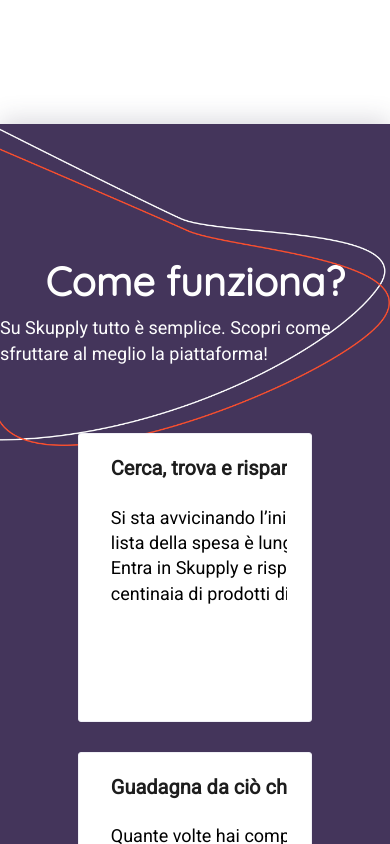
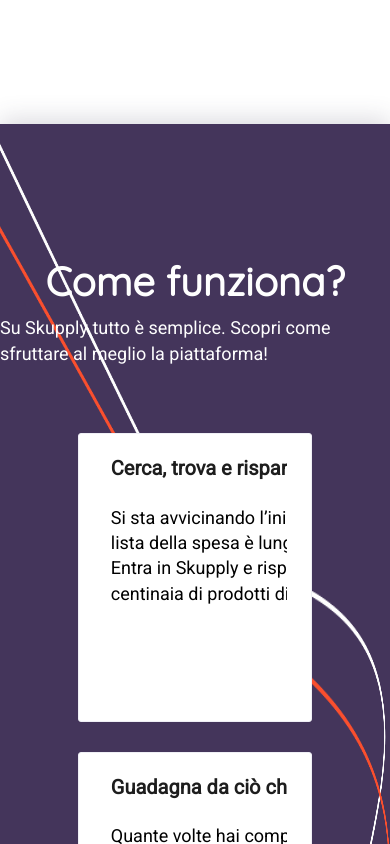
Before and after one commit to skupply/frontend, a Vue app: page / in a window 390 px wide. Shown: the part 840-1684 px from the top of the page. Built offline with nearby package versions, Linux system fonts and the light colour scheme.

Commit message:
Fixed vectors image size to be responsive

```diff
--- a/src/views/Home.vue
+++ b/src/views/Home.vue
@@ -23,9 +23,9 @@
     </n-space>
 
     <!--sezione centrale pagina-->
-    <img src="../images/Vectors.png" class="vectorsImage">
 
-    <n-space vertical justify="center" class="centerDiv" align="center">
+    <div class="centerDiv">
+      <n-space vertical justify="center" align="center">
 
         <n-space vertical size="large" align="center" style="padding-bottom: 7vh">
           <span class="ag-t-h3">Come funziona?</span>
@@ -88,8 +88,8 @@
               </n-card>
           </n-grid-item>
         </n-grid>
-
       </n-space>
+    </div>
 
     <!--sezione che sta tra la parte centrale e il footer della pagina-->
     <n-space style="padding: 100px 0px 100px 0px" justify="space-evenly" size="large" align="center">
@@ -119,21 +119,15 @@
   height: auto;
   width: auto;
 }
-
-.vectorsImage{
-  max-height: 150%;
-  width: 100%;
-  position: absolute;
-  align-items: flex-start;
-}
-
 .centerDiv{
   background: #44355B;
   box-shadow: 0px -4px 24px rgba(63, 61, 86, 0.2);
   align-items: baseline;
-  height: auto;
   padding-bottom: 16vh;
   padding-top: 16vh;
+  background-image: url("../images/Vectors.png");
+  background-repeat: no-repeat;
+  background-size: 100% 100%;
 }
 
 </style>
```
Lines whose indentation alone changed are shown as unchanged.
